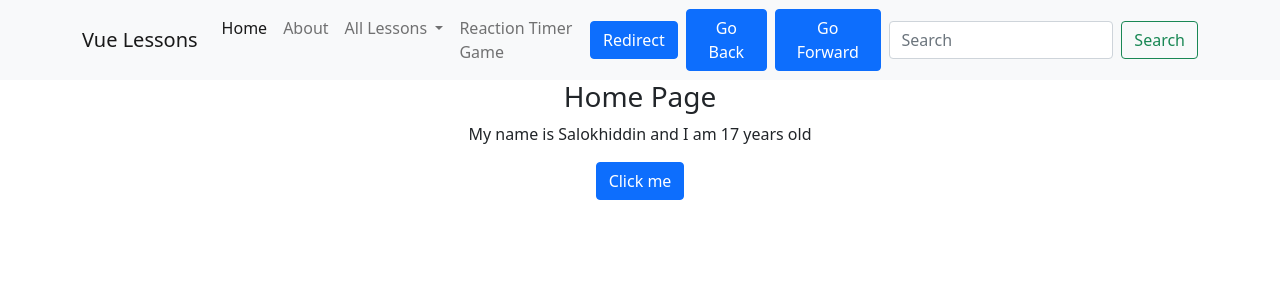
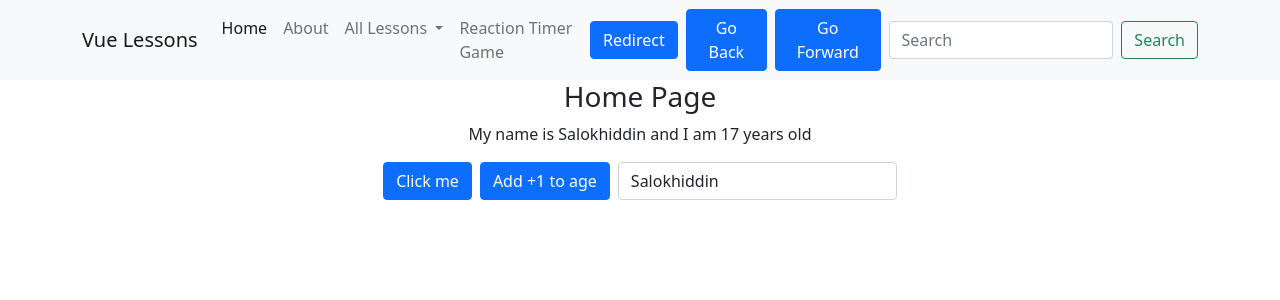
Before and after one commit to salokh1dd1n/vue-practice, a Vue app: page / in a window 1280 px wide. Shown: the top 300 px of the page. Built offline with nearby package versions, Linux system fonts and the light colour scheme.

Commit message:
feat: played with refs for understanding

```diff
--- a/src/views/Home.vue
+++ b/src/views/Home.vue
@@ -2,7 +2,13 @@
   <div class="home container text-center">
     <h3>Home Page</h3>
     <p ref="p">My name is {{ name }} and I am {{ age }} years old</p>
-    <button class="btn btn-primary" @click="handleClick">Click me</button>
+    <div class="d-flex justify-content-center">
+      <button class="btn btn-primary me-2" @click="handleClick">
+        Click me
+      </button>
+      <button class="btn btn-primary me-2" @click="age++">Add +1 to age</button>
+      <input type="text" class="form-control w-25" v-model="name" />
+    </div>
   </div>
 </template>
 
```
